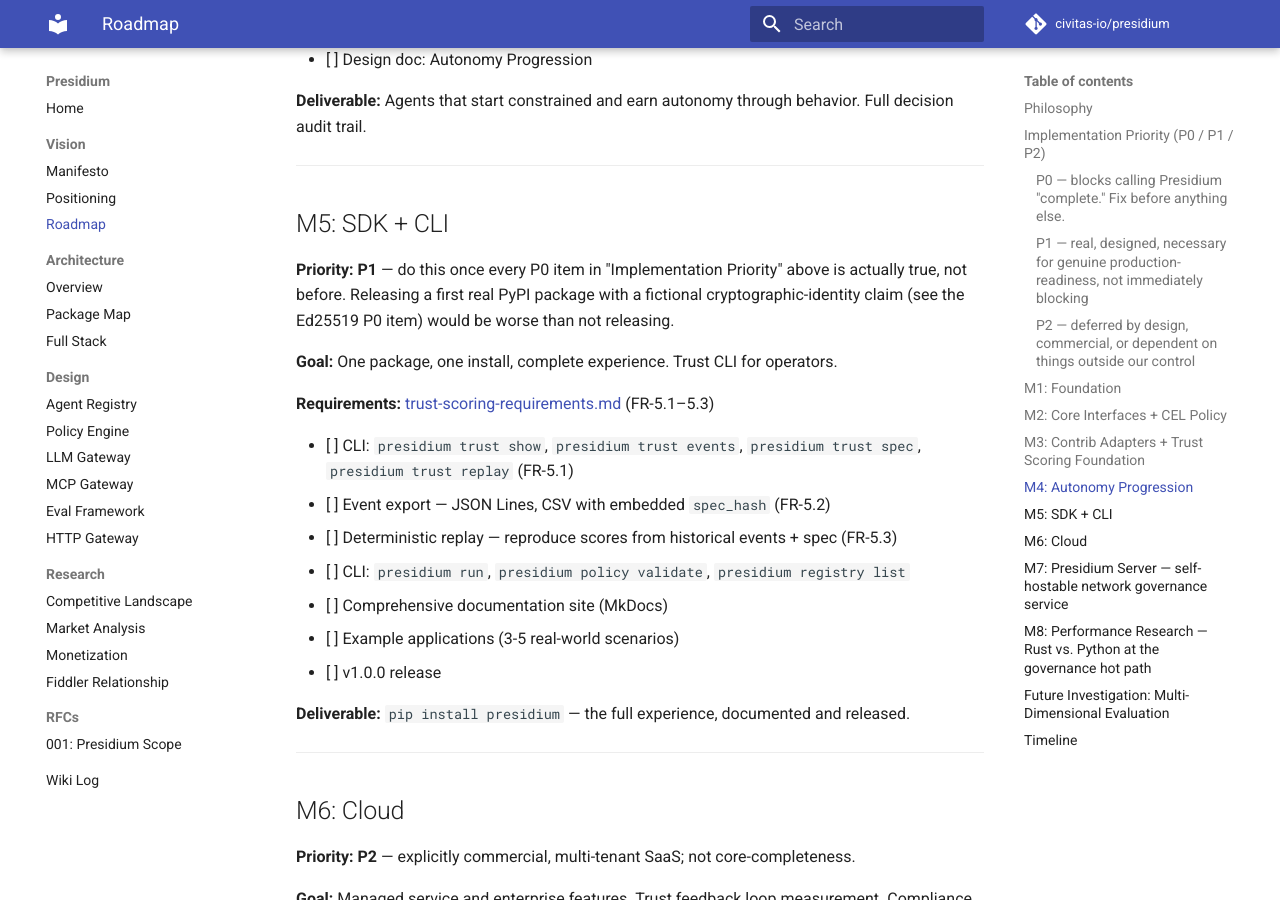
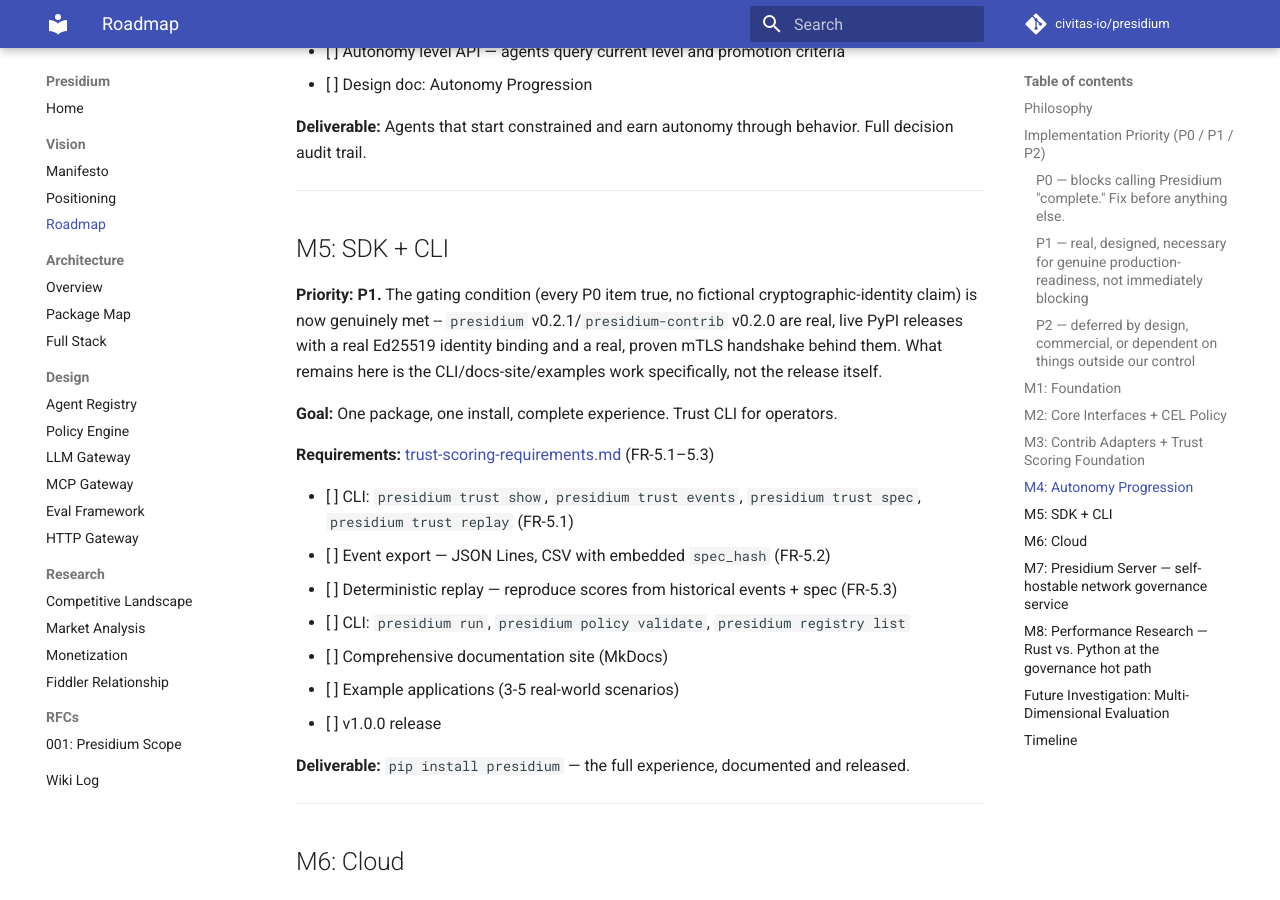
Before and after one commit to civitas-io/presidium, an MkDocs documentation site: the page built from docs/vision/roadmap.md, in a window 1280 px wide and 900 px high, scrolled down 9722 px. Built offline with MkDocs 1.6.1 and Material for MkDocs 9.7.7, drawn with Linux system fonts in a browser that asks for light colours; comment, search, counter and statistics services are not loaded; some of the changed text lies outside the part shown.

Commit message:
docs: sync README/HANDOFF/roadmap with current, real state
README: real PyPI/GitHub release badges, accurate test counts (601
total: 439 presidium + 162 presidium-contrib, 95.94%/87% coverage --
was stale at 530/377+153/95.69%+83%), mTLS handshake now verified
against Fabrica's own real client, not just an in-repo test.

HANDOFF: fixed two stale test-count references (158 -> 162
presidium-contrib, predating the mTLS test file's 4 new tests and the
xfail markers being removed once civitas>=0.11.3 shipped).

roadmap.md: M5's 'do a real first PyPI release' sub-goal is done
(v0.2.1/v0.2.0 live) -- only the CLI/docs-site/examples half remains,
now genuinely unblocked.

```diff
--- a/docs/vision/roadmap.md
+++ b/docs/vision/roadmap.md
@@ -184,9 +184,10 @@
   `pyproject.toml` yet — cheap doc fix once the adapters above land.
 - [ ] M4: Autonomy Progression (see below) — real, well-specified, but Presidium is genuinely
   usable without it (trust tiers work fine statically in the meantime).
-- [ ] M5: SDK + CLI, and a real first PyPI release + git tag for `presidium`/`presidium-contrib`
-  (matches `fabrica`'s own real v0.1.0 precedent) — do this once every P0 item above is actually
-  true, not before.
+- [ ] M5: SDK + CLI, docs site, example applications. **The "real first PyPI release + git tag"
+  half of this item is DONE** (`presidium` v0.2.1, `presidium-contrib` v0.2.0, both live on PyPI,
+  real git tags/GitHub Releases) — the CLI/docs-site/examples half remains, now genuinely
+  unblocked since every P0 item above is true.
 - [ ] M8: Performance Research — correctly sequenced after M7, not before (see M8 below).
 
 ### P2 — deferred by design, commercial, or dependent on things outside our control
@@ -317,9 +318,10 @@
 
 ## M5: SDK + CLI
 
-**Priority: P1** — do this once every P0 item in "Implementation Priority" above is actually
-true, not before. Releasing a first real PyPI package with a fictional cryptographic-identity
-claim (see the Ed25519 P0 item) would be worse than not releasing.
+**Priority: P1.** The gating condition (every P0 item true, no fictional cryptographic-identity
+claim) is now genuinely met -- `presidium` v0.2.1/`presidium-contrib` v0.2.0 are real, live PyPI
+releases with a real Ed25519 identity binding and a real, proven mTLS handshake behind them. What
+remains here is the CLI/docs-site/examples work specifically, not the release itself.
 
 **Goal:** One package, one install, complete experience. Trust CLI for operators.
 
```
Also changed, not shown: HANDOFF.md (+6 -5 lines), README.md (+19 -7 lines).
